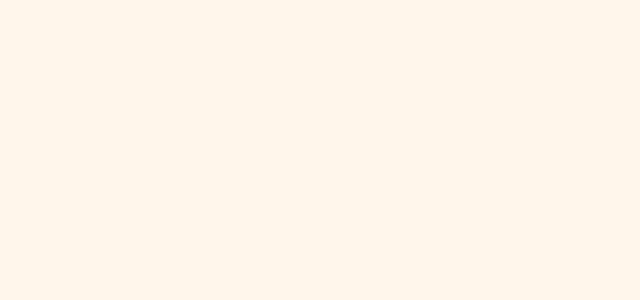
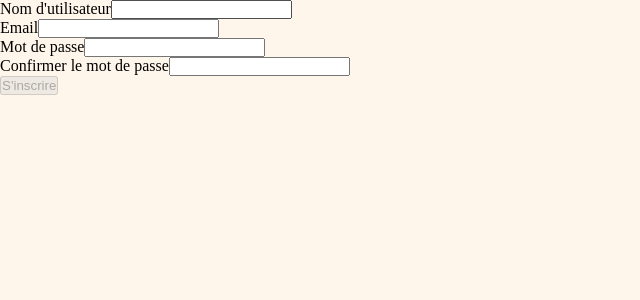
Before and after one commit to Thienthienko/wild-blog, an Angular app: page /signup in a window 1280 px wide. Before the commit this address led to /. Shown: the top 300 px of the page, without its empty margins (0-640 px from the left). Built offline with nearby package versions, Linux system fonts and the light colour scheme.

Commit message:
challenge not clear yet

```diff
--- a/src/app/contact-form/contact-form.component.ts
+++ b/src/app/contact-form/contact-form.component.ts
@@ -15,7 +15,7 @@ export class ContactFormComponent {
     lastname: '',
     firstname: '',
     email: '',
-    content: '',
+    password: '',
   };
 
   onSubmit(): void {
--- a/src/app/home-page/home-page.component.html
+++ b/src/app/home-page/home-page.component.html
@@ -1,6 +1,7 @@
 <nav>
   <a [routerLink]="['/']">Accueil</a>
   <a [routerLink]="['/contact']">Contact</a>
+  <a [routerLink]="['/signup']">Inscription</a>
 </nav>
 
 @for (article of articles; track $index) { @if(article.isPublished) {
--- a/src/app/models/message.model.ts
+++ b/src/app/models/message.model.ts
@@ -2,5 +2,5 @@ export interface Message {
   lastname: string;
   firstname: string;
   email: string;
-  content: string;
+  password: string;
 }
--- /dev/null
+++ b/src/app/signup-form/signup-form.component.html
@@ -0,0 +1,55 @@
+<form [formGroup]="signUpForm" (ngSubmit)="onSubmit()">
+  <div>
+    @if (signUpForm.get('username')?.invalid &&
+    signUpForm.get('username')?.touched) {
+    <div>
+      @if (signUpForm.get('username')?.errors?.['required']) {
+      <span>Le nom d'utilisateur est requis.</span>
+      } @if (signUpForm.get('username')?.errors?.['minlength']) {
+      <span>Le nom doit comporter au moins 3 caractères.</span>
+      }
+    </div>
+    }
+    <label for="username">Nom d'utilisateur</label>
+    <input id="username" formControlName="username" />
+  </div>
+
+  <div>
+    <label for="email">Email</label>
+    <input id="email" formControlName="email" />
+  </div>
+  <div formGroupName="passwords">
+    <div>
+      <label for="password">Mot de passe</label>
+      <input type="password" id="password" formControlName="password" />
+      @if (signUpForm.get('passwords.password')?.invalid &&
+      signUpForm.get('passwords.password')?.touched) {
+      <div>
+        @if (signUpForm.get('passwords.password')?.errors?.['required']) {
+        <span>Le mot de passe est requis.</span>
+        } @if (signUpForm.get('passwords.password')?.errors?.['securePassword'])
+        {
+        <span
+          >Le mot de passe doit contenir au moins 12 caractères, avec une
+          majuscule, une minuscule, un chiffre, et un caractère spécial.</span
+        >
+        }
+      </div>
+      }
+    </div>
+
+    <div>
+      <label for="confirmPassword">Confirmer le mot de passe</label>
+      <input
+        type="password"
+        id="confirmPassword"
+        formControlName="confirmPassword"
+      />
+      @if (signUpForm.get('passwords')?.errors?.['passwordsMismatch'] &&
+      signUpForm.get('passwords')?.touched) {
+      <span>Les mots de passe ne correspondent pas.</span>
+      }
+    </div>
+  </div>
+  <button type="submit" [disabled]="signUpForm.invalid">S'inscrire</button>
+</form>
--- /dev/null
+++ b/src/app/signup-form/signup-form.component.ts
@@ -0,0 +1,69 @@
+import { Component, inject } from '@angular/core';
+import {
+  AbstractControl,
+  FormBuilder,
+  FormsModule,
+  ReactiveFormsModule,
+  ValidationErrors,
+  ValidatorFn,
+  Validators,
+} from '@angular/forms';
+
+@Component({
+  selector: 'app-signup-form',
+  standalone: true,
+  imports: [FormsModule, ReactiveFormsModule],
+  templateUrl: './signup-form.component.html',
+  styleUrl: './signup-form.component.scss',
+})
+export class SignupFormComponent {
+  formBuilder = inject(FormBuilder);
+
+  signUpForm = this.formBuilder.group({
+    username: ['', [Validators.required, Validators.minLength(3)]],
+    email: ['', [Validators.required, Validators.email]],
+    passwords: this.formBuilder.group(
+      {
+        password: ['', [Validators.required, this.securePasswordValidator()]],
+        confirmPassword: [''],
+      },
+      { validators: this.passwordMatchValidator() }
+    ),
+  });
+
+  passwordMatchValidator(): ValidatorFn {
+    return (formGroup: AbstractControl): ValidationErrors | null => {
+      const password = formGroup.get('password')?.value;
+      const confirmPassword = formGroup.get('confirmPassword')?.value;
+      return password === confirmPassword ? null : { passwordsMismatch: true };
+    };
+  }
+  onSubmit(): void {
+    if (this.signUpForm.valid) {
+      console.log('Formulaire envoyé avec succès', this.signUpForm.value);
+    } else {
+      console.log('Formulaire invalide');
+    }
+  }
+
+  securePasswordValidator(): ValidatorFn {
+    return (control: AbstractControl): ValidationErrors | null => {
+      const value = control.value || '';
+
+      const hasUpperCase = /[A-Z]/.test(value);
+      const hasLowerCase = /[a-z]/.test(value);
+      const hasNumber = /\d/.test(value);
+      const hasSpecialChar = /[!@#$%^&*(),.?":{}|<>]/.test(value);
+      const isValidLength = value.length >= 12;
+
+      const passwordValid =
+        hasUpperCase &&
+        hasLowerCase &&
+        hasNumber &&
+        hasSpecialChar &&
+        isValidLength;
+
+      return passwordValid ? null : { securePassword: true };
+    };
+  }
+}
```
Also changed, not shown: src/app/app.routes.ts (+9 -4 lines), src/app/signup-form/signup-form.component.scss (added), 1 other file (tests, documents, lock files or other folders).
